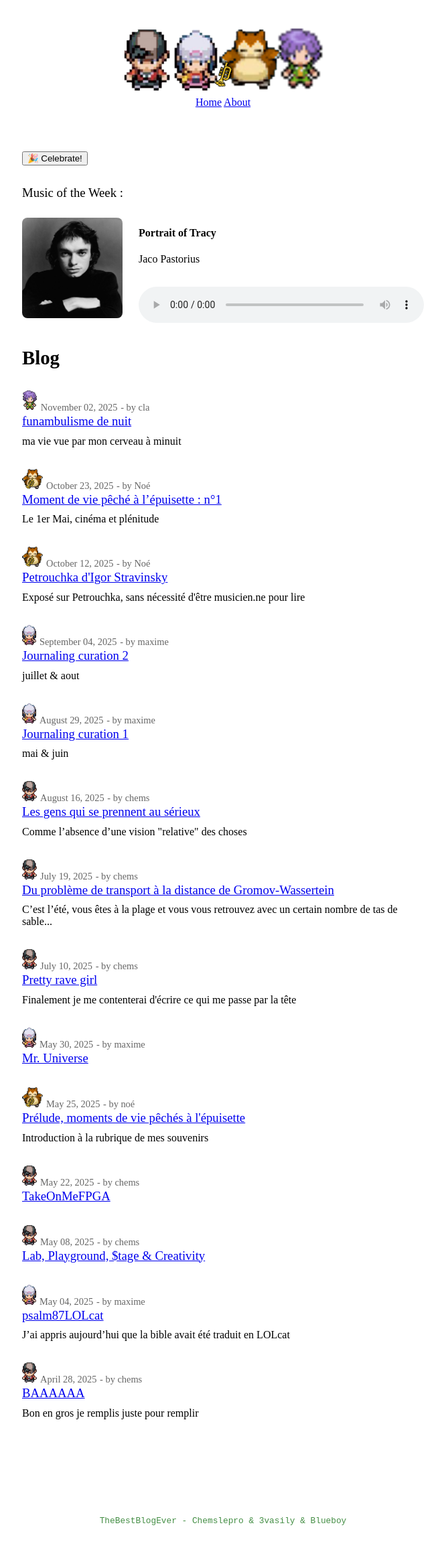
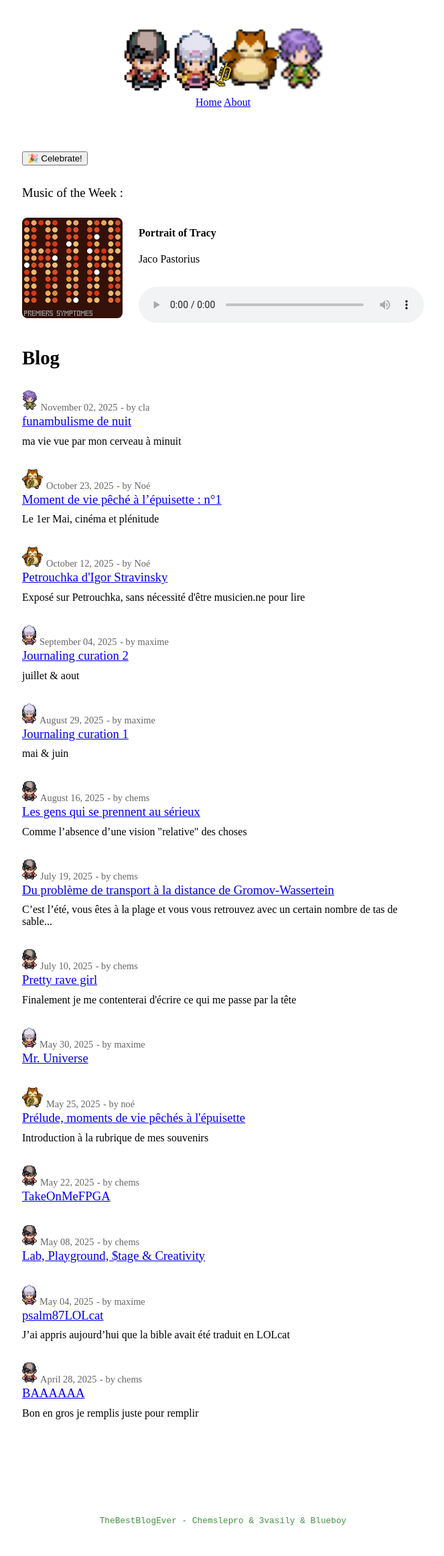
Before and after one commit to 3imaginaryboys3/3imaginaryboys3.github.io, a Jekyll site: the page built from index.markdown, in a window 1280 px wide. Shown: the whole page at 67% size, without its empty margins (307-970 px from the left). Built offline with Jekyll 4.4.1, drawn with Linux system fonts in a browser that asks for light colours; nearby versions of some CDN libraries; some web fonts are replaced.

Commit message:
Update music.yml

```diff
--- a/_data/music.yml
+++ b/_data/music.yml
@@ -1,5 +1,5 @@
 - title: "Portrait of Tracy"
   artist: "Jaco Pastorius"
   ref : #
-  cover: "assets/img/jaco.jpeg"
-  audio: " assets/audio/Portrait%20of%20Tracy.mp3 "
+  cover: "assets/img/Air.png"
+  audio: " assets/audio/ModMix.mp3 "
```
